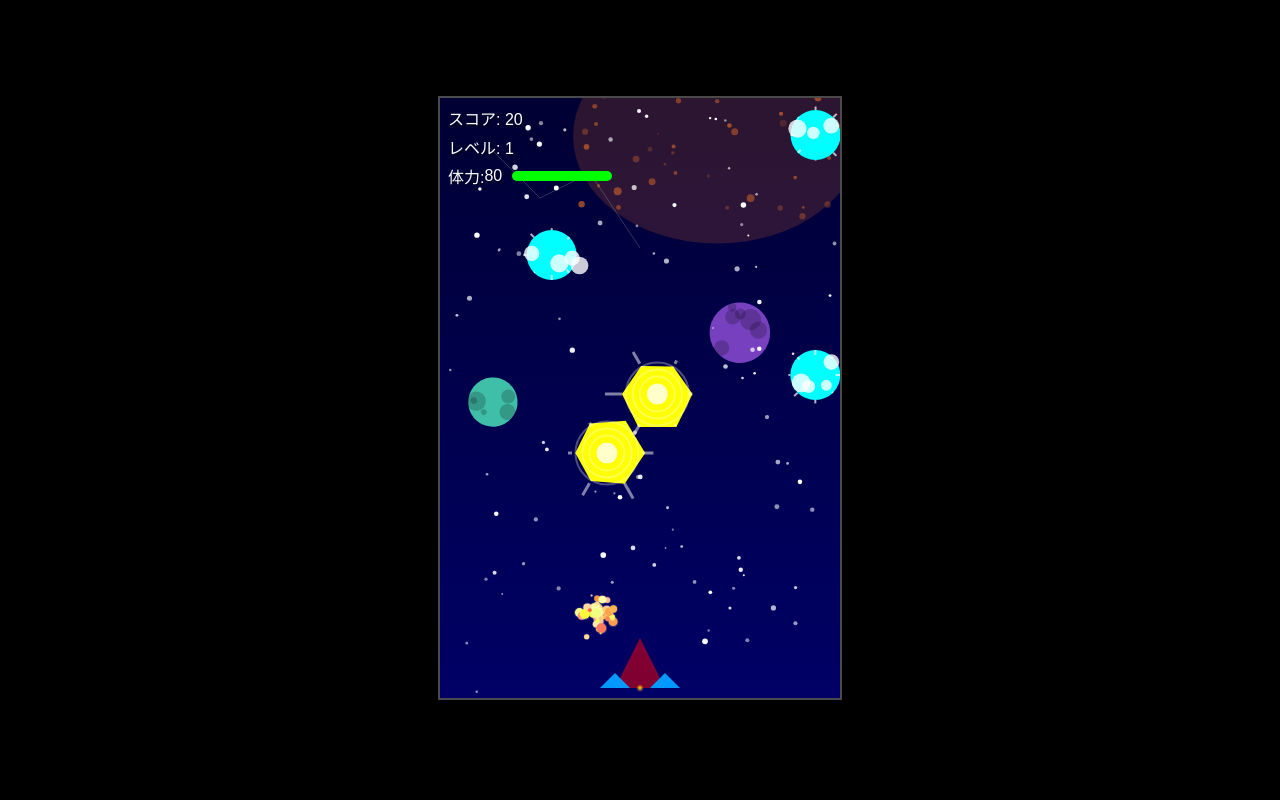
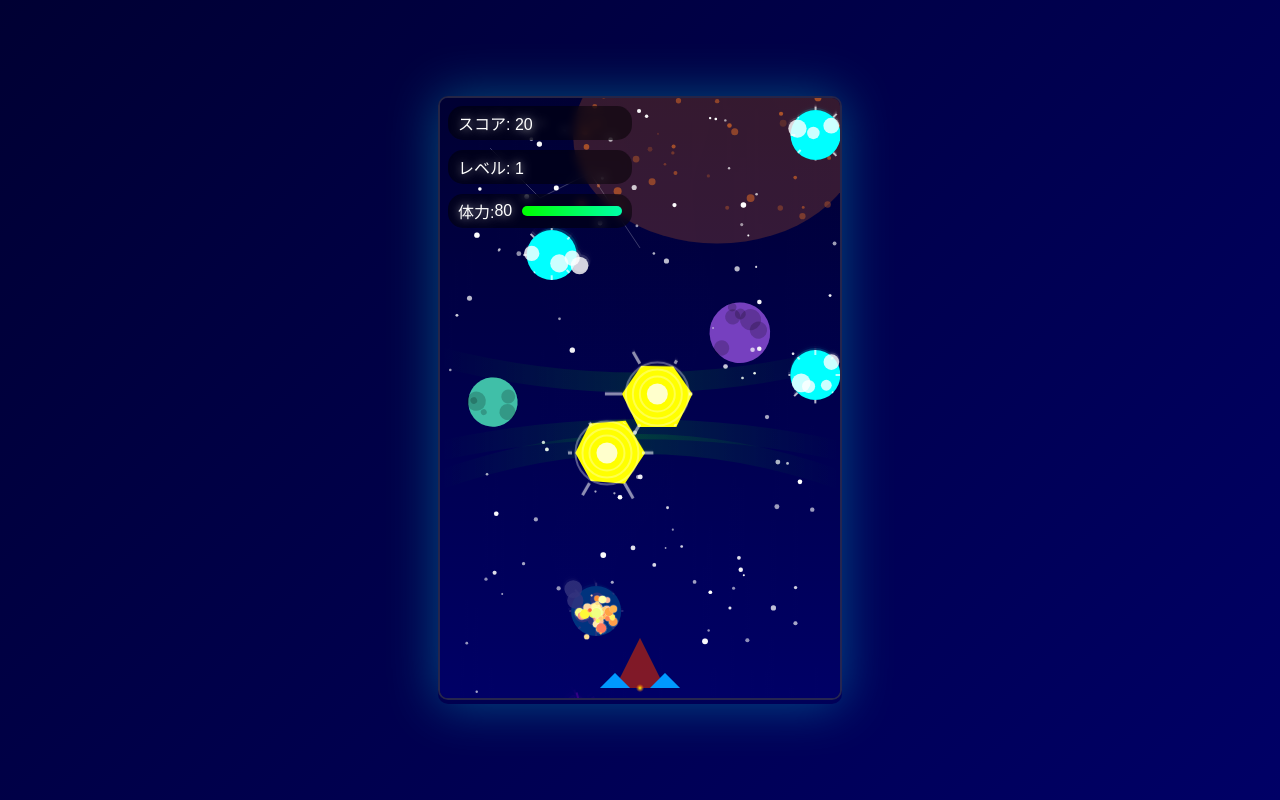
Before and after one commit to sano-suguru/space-shooter, a website built with Vite: page index.html in a window 1280 px wide. Built offline with nearby package versions, Linux system fonts and the light colour scheme.

Commit message:
背景にオーロラを追加、グラフィックを強化

```diff
--- a/package.json
+++ b/package.json
@@ -8,7 +8,7 @@
     "build": "tsc && vite build",
     "preview": "vite preview",
     "extract": "./extract-file-contents.sh",
-    "deploy": "gh-pages -d dist"
+    "deploy": "pnpm run build && gh-pages -d dist"
   },
   "devDependencies": {
     "gh-pages": "^6.1.1",
--- a/src/game/Game.ts
+++ b/src/game/Game.ts
@@ -1,6 +1,7 @@
 import { GameObjectFactory } from "../factories/GameObjectFactory";
 import { Updateable } from "../interfaces/Updateable";
 import { UIManager } from "../managers/UIManager";
+import { Aurora } from "../objects/Aurora";
 import { Boss } from "../objects/Boss";
 import { BossBullet } from "../objects/BossBullet";
 import { Bullet } from "../objects/Bullet";
@@ -28,6 +29,7 @@ export class Game extends EventEmitter<GameEventMap> {
     private explosions: Explosion[] = [];
     private planets: Planet[] = [];
     private nebulas: Nebula[] = [];
+    private aurora: Aurora;
     private powerups: PowerUp[] = [];
     private boss: Boss | null = null;
     private bossBullets: BossBullet[] = [];
@@ -63,6 +65,7 @@ export class Game extends EventEmitter<GameEventMap> {
         this.stars = Array.from({ length: GAME_CONSTANTS.BACKGROUND.STAR_COUNT }, () => new Star());
         this.planets = Array.from({ length: GAME_CONSTANTS.BACKGROUND.PLANET_COUNT }, () => new Planet());
         this.nebulas = Array.from({ length: GAME_CONSTANTS.BACKGROUND.NEBULA_COUNT }, () => new Nebula());
+        this.aurora = new Aurora();
     }
 
     private setupEventListeners(): void {
@@ -156,6 +159,7 @@ export class Game extends EventEmitter<GameEventMap> {
             ...this.explosions,
             ...this.stars,
             ...this.planets,
+            this.aurora,
             ...this.bossBullets
         ];
 
@@ -250,14 +254,15 @@ export class Game extends EventEmitter<GameEventMap> {
     private drawBackground(): void {
         // Create a gradient for the background
         const gradient = this.ctx.createLinearGradient(0, 0, 0, GAME_CONSTANTS.CANVAS.HEIGHT);
-        gradient.addColorStop(0, '#000033');
-        gradient.addColorStop(1, '#000066');
+        gradient.addColorStop(0, 'rgba(0, 0, 51, 0.8)');
+        gradient.addColorStop(1, 'rgba(0, 0, 102, 0.8)');
         this.ctx.fillStyle = gradient;
         this.ctx.fillRect(0, 0, GAME_CONSTANTS.CANVAS.WIDTH, GAME_CONSTANTS.CANVAS.HEIGHT);
 
         this.nebulas.forEach(nebula => nebula.draw(this.ctx));
         this.planets.forEach(planet => planet.draw(this.ctx));
         this.stars.forEach(star => star.draw(this.ctx));
+        this.aurora.draw(this.ctx);
 
         // 星座の線を描画
         this.ctx.strokeStyle = 'rgba(255, 255, 255, 0.2)';
--- /dev/null
+++ b/src/objects/Aurora.ts
@@ -0,0 +1,45 @@
+import { GAME_CONSTANTS } from "../utils/Constants";
+
+export class Aurora {
+    private curves: { offset: number; amplitude: number; speed: number }[];
+
+    constructor() {
+        this.curves = Array(3).fill(null).map(() => ({
+            offset: Math.random() * Math.PI * 2,
+            amplitude: Math.random() * 50 + 25,
+            speed: (Math.random() + 0.5) * 0.001
+        }));
+    }
+
+    public update(deltaTime: number): void {
+        this.curves.forEach(curve => {
+            curve.offset += curve.speed * deltaTime;
+        });
+    }
+
+    public draw(ctx: CanvasRenderingContext2D): void {
+        const auroraGradient = ctx.createLinearGradient(0, 0, GAME_CONSTANTS.CANVAS.WIDTH, 0);
+        auroraGradient.addColorStop(0, 'rgba(0, 255, 0, 0)');
+        auroraGradient.addColorStop(0.5, 'rgba(0, 255, 0, 0.1)');
+        auroraGradient.addColorStop(1, 'rgba(0, 255, 0, 0)');
+
+        ctx.fillStyle = auroraGradient;
+
+        this.curves.forEach(curve => {
+            const y = Math.sin(curve.offset) * curve.amplitude + GAME_CONSTANTS.CANVAS.HEIGHT / 2;
+            ctx.beginPath();
+            ctx.moveTo(0, y);
+            ctx.quadraticCurveTo(
+                GAME_CONSTANTS.CANVAS.WIDTH / 2, y + Math.sin(curve.offset + Math.PI) * curve.amplitude,
+                GAME_CONSTANTS.CANVAS.WIDTH, y
+            );
+            ctx.lineTo(GAME_CONSTANTS.CANVAS.WIDTH, y + 20);
+            ctx.quadraticCurveTo(
+                GAME_CONSTANTS.CANVAS.WIDTH / 2, y + 20 + Math.sin(curve.offset + Math.PI) * curve.amplitude,
+                0, y + 20
+            );
+            ctx.closePath();
+            ctx.fill();
+        });
+    }
+}
--- a/src/styles.css
+++ b/src/styles.css
@@ -4,19 +4,23 @@ body {
   display: flex;
   justify-content: center;
   align-items: center;
-  height: 100vh;
-  background-color: #000;
-  font-family: Arial, sans-serif;
+  min-height: 100vh;
+  background: linear-gradient(135deg, #000033, #000066);
+  font-family: 'Arial', sans-serif;
   color: #fff;
+  overflow: hidden;
 }
 
 #game-container {
   position: relative;
+  box-shadow: 0 0 50px rgba(0, 255, 255, 0.3);
+  border-radius: 10px;
 }
 
 #gameCanvas {
-  border: 2px solid #4a4a4a;
-  background-color: #000;
+  border: 2px solid rgba(74, 74, 74, 0.5);
+  border-radius: 10px;
+  background-color: transparent;
 }
 
 #ui-overlay {
@@ -25,23 +29,31 @@ body {
   left: 10px;
   font-size: 16px;
   color: #fff;
-  text-shadow: 2px 2px 2px rgba(0, 0, 0, 0.5);
+  text-shadow: 0 0 10px rgba(255, 255, 255, 0.7);
 }
 
 #score,
 #level {
-  margin-bottom: 5px;
+  margin-bottom: 10px;
+  background: rgba(0, 0, 0, 0.5);
+  padding: 5px 10px;
+  border-radius: 15px;
+  backdrop-filter: blur(5px);
 }
 
 #health {
   display: flex;
   align-items: center;
+  background: rgba(0, 0, 0, 0.5);
+  padding: 5px 10px;
+  border-radius: 15px;
+  backdrop-filter: blur(5px);
 }
 
 #healthBar {
   width: 100px;
   height: 10px;
-  background-color: #333;
+  background-color: rgba(51, 51, 51, 0.5);
   margin-left: 10px;
   border-radius: 5px;
   overflow: hidden;
@@ -50,8 +62,8 @@ body {
 #healthBarFill {
   width: 100%;
   height: 100%;
-  background-color: #0f0;
-  transition: width 0.3s;
+  background: linear-gradient(90deg, #00ff00, #00ffaa);
+  transition: width 0.3s ease-in-out;
 }
 
 #gameOver {
@@ -60,28 +72,60 @@ body {
   left: 50%;
   transform: translate(-50%, -50%);
   background-color: rgba(0, 0, 0, 0.8);
-  padding: 20px;
-  border-radius: 10px;
+  padding: 30px;
+  border-radius: 20px;
   text-align: center;
-  border: 2px solid #4a4a4a;
+  border: 2px solid rgba(74, 74, 74, 0.5);
+  box-shadow: 0 0 20px rgba(255, 255, 255, 0.2);
+  backdrop-filter: blur(10px);
+}
+
+#gameOver h2 {
+  font-size: 36px;
+  margin-bottom: 20px;
+  text-shadow: 0 0 10px rgba(255, 255, 255, 0.5);
 }
 
 #restartButton {
-  margin-top: 10px;
-  padding: 10px 20px;
-  font-size: 16px;
+  margin-top: 20px;
+  padding: 12px 24px;
+  font-size: 18px;
   cursor: pointer;
-  background-color: #4a4a4a;
+  background: linear-gradient(135deg, #4a4a4a, #6a6a6a);
   color: #fff;
   border: none;
-  border-radius: 5px;
-  transition: background-color 0.3s;
+  border-radius: 25px;
+  transition: all 0.3s ease;
+  box-shadow: 0 0 10px rgba(255, 255, 255, 0.3);
 }
 
 #restartButton:hover {
-  background-color: #6a6a6a;
+  background: linear-gradient(135deg, #6a6a6a, #8a8a8a);
+  transform: scale(1.05);
+  box-shadow: 0 0 20px rgba(255, 255, 255, 0.5);
 }
 
 .hidden {
   display: none;
 }
+
+@keyframes pulse {
+  0% {
+    transform: scale(1);
+    opacity: 1;
+  }
+
+  50% {
+    transform: scale(1.1);
+    opacity: 0.7;
+  }
+
+  100% {
+    transform: scale(1);
+    opacity: 1;
+  }
+}
+
+.pulse {
+  animation: pulse 2s infinite;
+}
```
Also changed, not shown: src/utils/EventEmitter.ts (line endings or trailing spaces).
